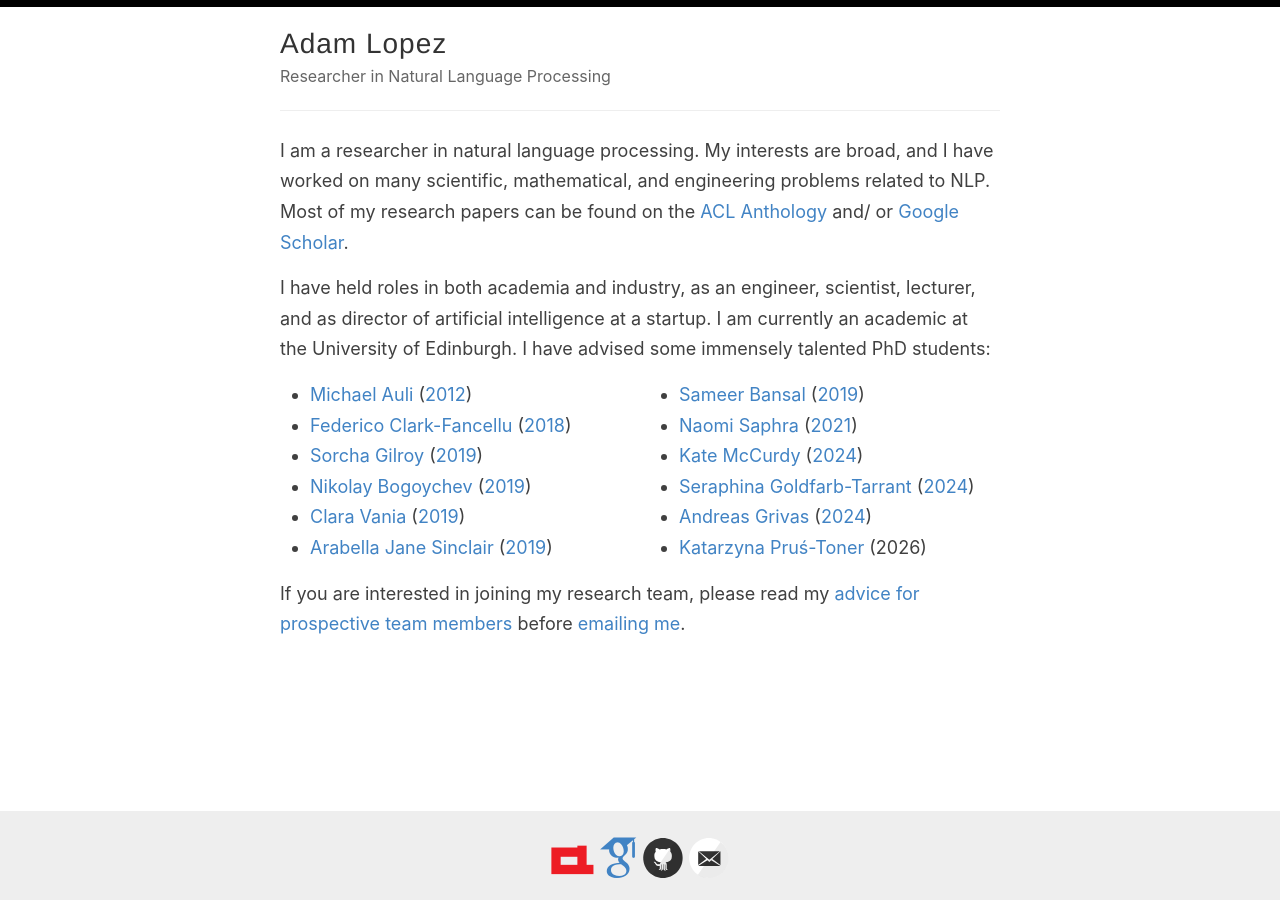
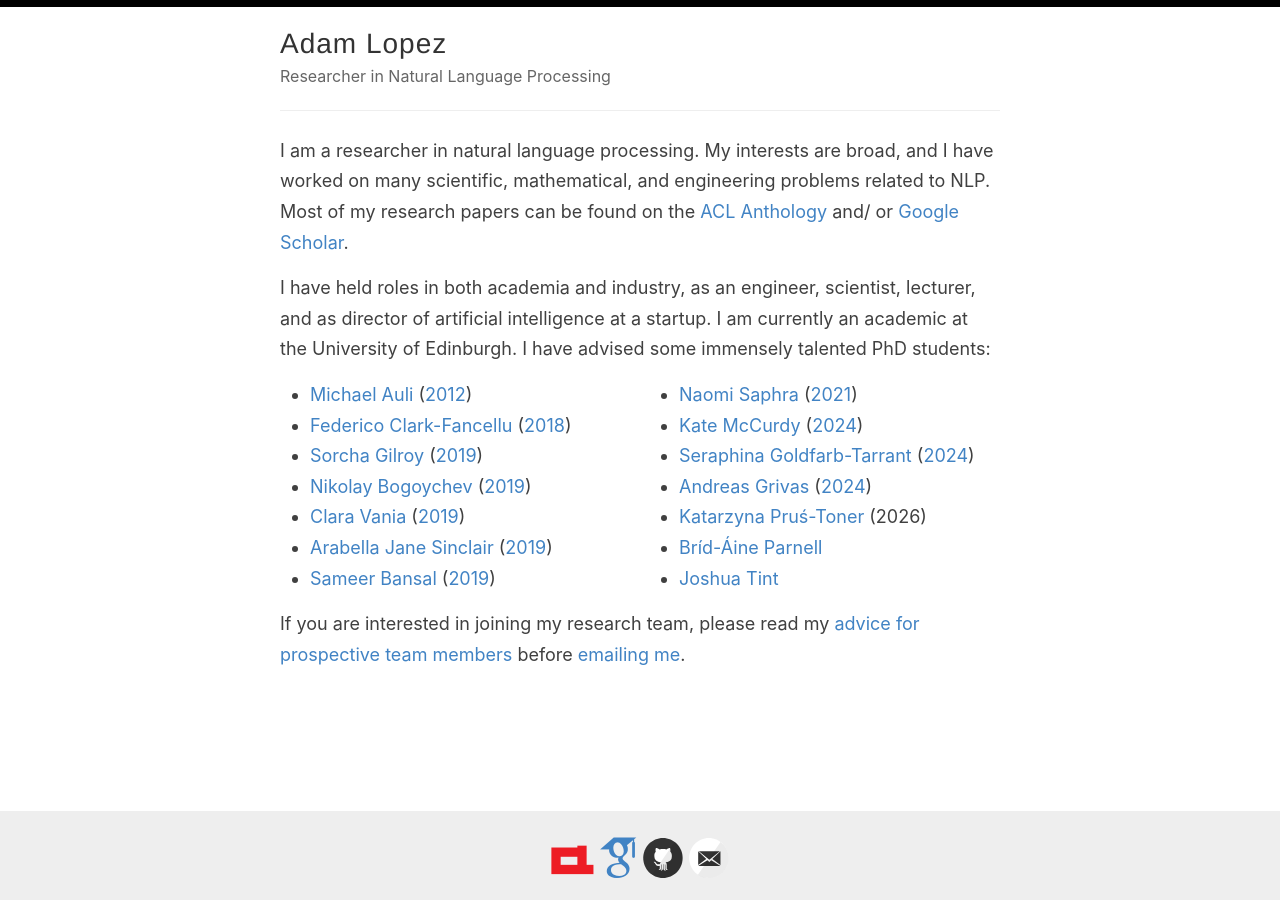
Before and after one commit to alopez/alopez.github.com, a Jekyll site: the page built from index.md, in a window 1280 px wide. Built offline with Jekyll 4.4.1, drawn with Linux system fonts in a browser that asks for light colours; some web fonts are replaced; the list of posts is cut into pages by our own code.

Commit message:
Update index.md

```diff
--- a/index.md
+++ b/index.md
@@ -25,6 +25,8 @@ I have advised some immensely talented PhD students:
 - [Seraphina Goldfarb-Tarrant](https://seraphinatarrant.github.io/) ([2024](https://era.ed.ac.uk/handle/1842/41857))
 - [Andreas Grivas](https://grv.unargmaxable.ai/) ([2024](https://era.ed.ac.uk/handle/1842/42931))
 - [Katarzyna Pruś-Toner](https://www.linkedin.com/in/katarzynaprus/) (2026)
+- [Bríd-Áine Parnell](https://bridaineparnell.github.io)
+- [Joshua Tint](https://jtint24.github.io)
 </div>
 
 If you are interested in joining my research team, please read my [advice for prospective team members](/prospective/) before [emailing me](/email/).
```
